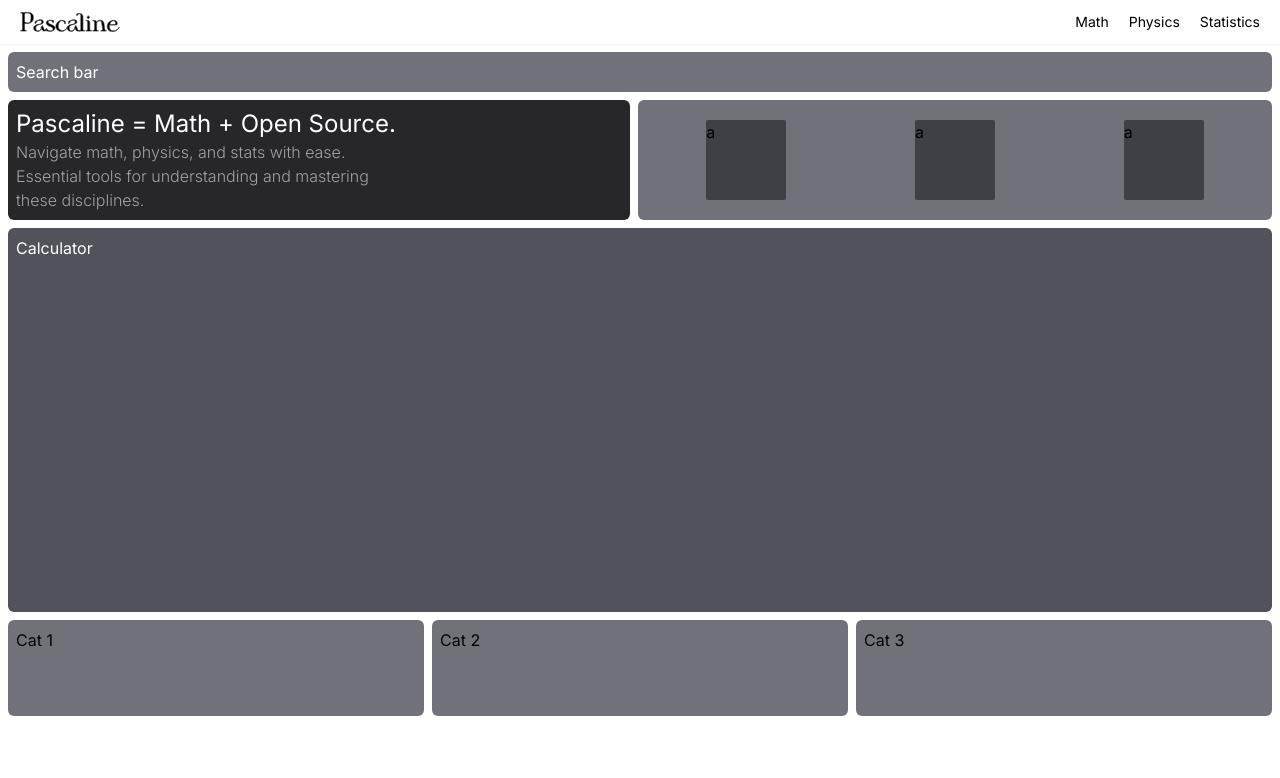
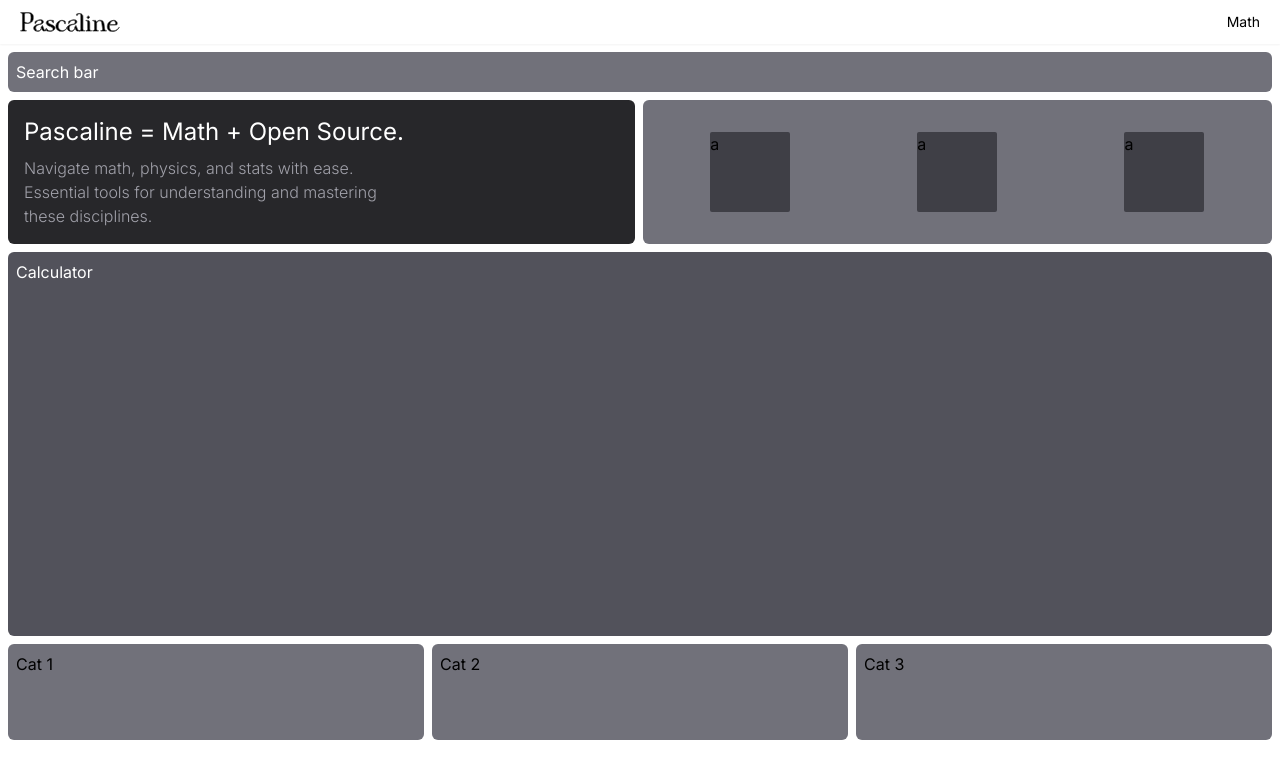
Before and after one commit to Hctor11/pascaline, a Next.js app: page / in a window 1280 px wide. Shown: the top 778 px of the page. Built offline with nearby package versions, Linux system fonts and the light colour scheme.

Commit message:
[add] interface for navigavtion links and sublinks

```diff
--- a/components/Grid/Title.tsx
+++ b/components/Grid/Title.tsx
@@ -1,7 +1,7 @@
 const Title = () => {
   return (
-    <div className="bg-zinc-800 text-white p-2 rounded-md md:pr-52">
-      <h1 className="text-2xl">Pascaline = Math + Open Source.</h1>
+    <div className="bg-zinc-800 text-white p-4 rounded-md md:pr-52">
+      <h1 className="text-2xl pb-2">Pascaline = Math + Open Source.</h1>
       <p className="text-zinc-400 text-pretty font-light">
         Navigate math, physics, and stats with ease. Essential tools for
         understanding and mastering these disciplines.
--- a/components/Navigation/NavigationLinks.tsx
+++ b/components/Navigation/NavigationLinks.tsx
@@ -1,28 +1,54 @@
 interface Link {
+  name: string;
+  submenu: boolean;
+  sublink: SubLinksContainer[];
+}
+
+interface SubLinksContainer {
+    head: string;
+    mySubLinks: SubLinks[];
+}
+
+interface SubLinks {
     name: string;
+    link: string;
 }
 
 const NavigationLinks = () => {
+  const links: Link[] = [
+    { name: "Math" , submenu: true, sublink: [
+        {
+            head: "Math11",
+            mySubLinks: [
+                {
+                    name: 'Matrix',
+                    link: "/Math/Matrix"
+                },
+                {
+                    name: 'Matrix Determinant',
+                    link: "/Math/Determinant"
+                },
+                {
+                    name: 'Triange Solver',
+                    link: "/Math/Triangle"
+                }
+            ]
+        }
+    ]},
 
-    const links: Link[] = [
-        {name: 'Math'},
-        {name: 'Physics'},
-        {name: 'Statistics'},
-    ]
+  ];
 
   return (
     <>
-        {
-            links.map((link) => (
-                <>
-                    <div className="md:mb-0 mb-6 cursor-pointer hover:text-gray-500">
-                        <h1 className="text-2xl md:text-sm">{link.name}</h1>
-                    </div>
-                </>
-            ))
-        }
+      {links.map((link) => (
+        <>
+          <div className="md:mb-0 mb-6 cursor-pointer hover:text-gray-500">
+            <h1 className="text-2xl md:text-sm">{link.name}</h1>
+          </div>
+        </>
+      ))}
     </>
-  )
-}
+  );
+};
 
-export default NavigationLinks
+export default NavigationLinks;
```
